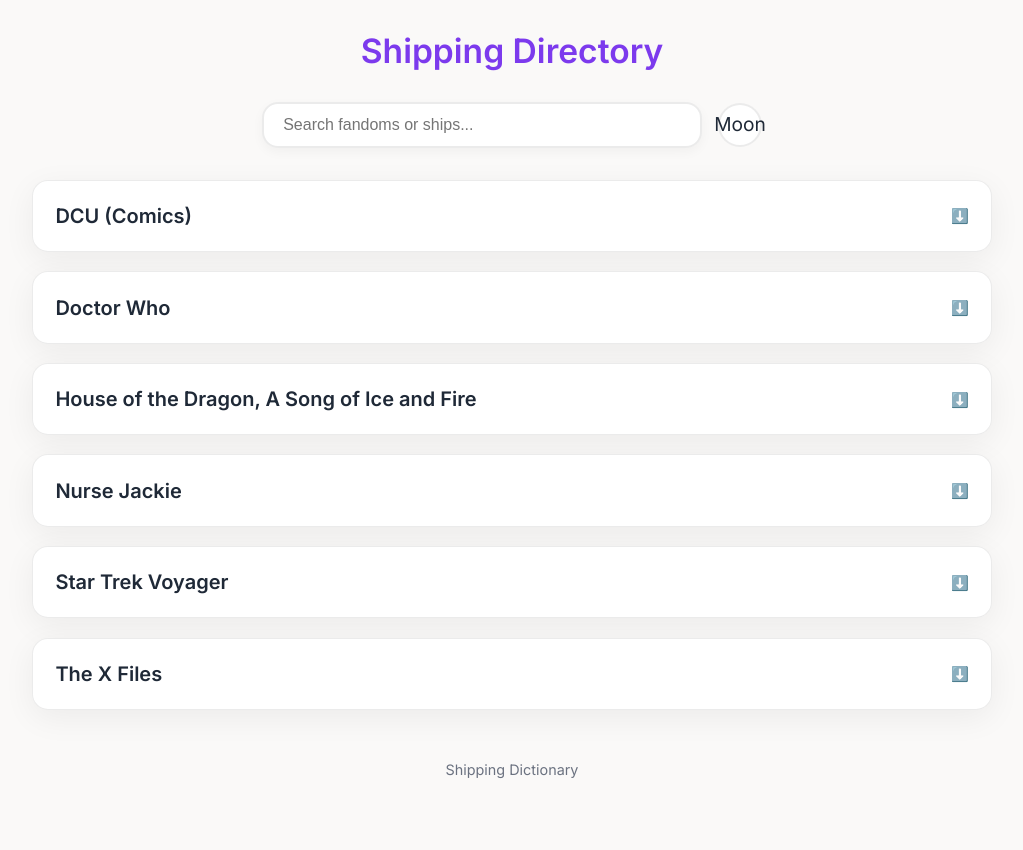
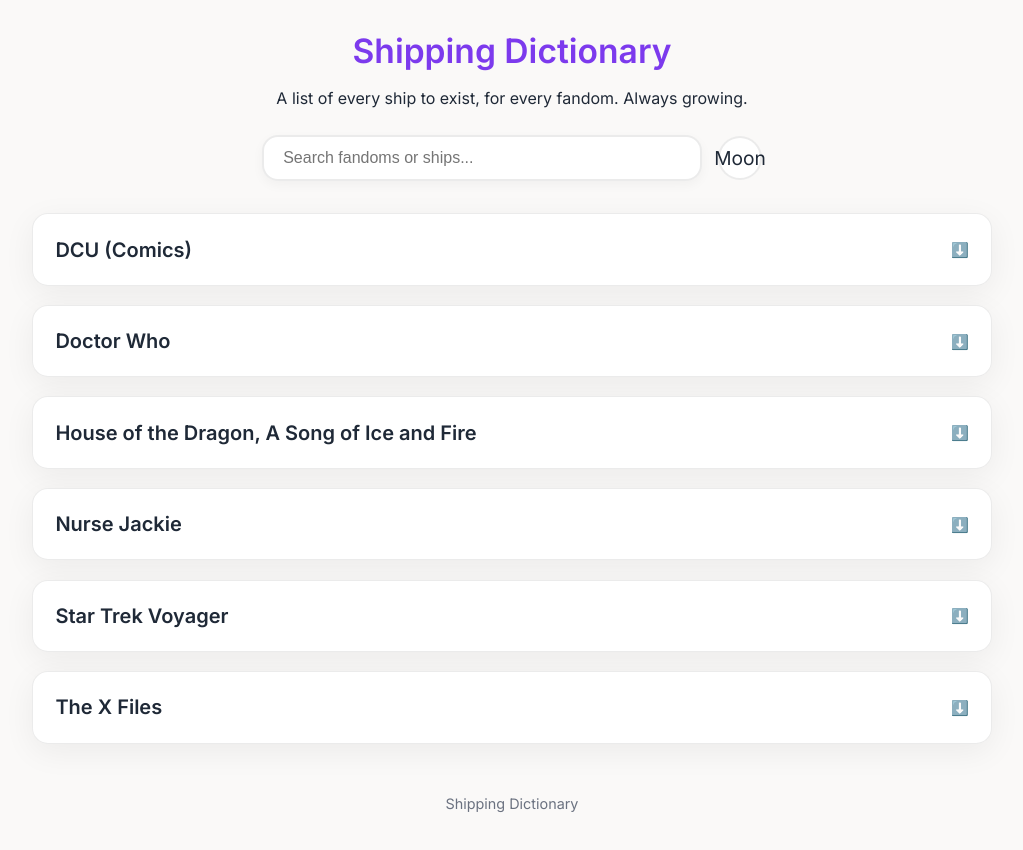
Before and after one commit to paintedbirdsinflowers/Shipping-Dictionary, a plain HTML site: page index.html in a window 1280 px wide. Shown: the whole page, without its empty margins (128-1151 px from the left). Before the commit the page ends 821 px from the top, so only its background shows below. Drawn offline with Linux system fonts and the light colour scheme.

Commit message:
Rename 'Shipping Directory' to 'Shipping Dictionary'

```diff
--- a/index.html
+++ b/index.html
@@ -3,7 +3,7 @@
 <head>
   <meta charset="UTF-8" />
   <meta name="viewport" content="width=device-width, initial-scale=1.0" />
-  <title>Shipping Directory</title>
+  <title>Shipping Dictionary</title>
   <link href="https://fonts.googleapis.com/css2?family=Inter:wght@400;500;600&display=swap" rel="stylesheet">
   <style>
     :root {
@@ -244,8 +244,8 @@
 <body>
   <div class="container">
     <header>
-      <h1>Shipping Directory</h1>
-      <div class="controls">
+      <h1>Shipping Dictionary</h1>
+      A list of every ship to exist, for every fandom. Always growing.      <div class="controls">
         <input type="text" id="search" placeholder="Search fandoms or ships...">
         <div class="theme-toggle" id="themeToggle">Moon</div>
       </div>
```
